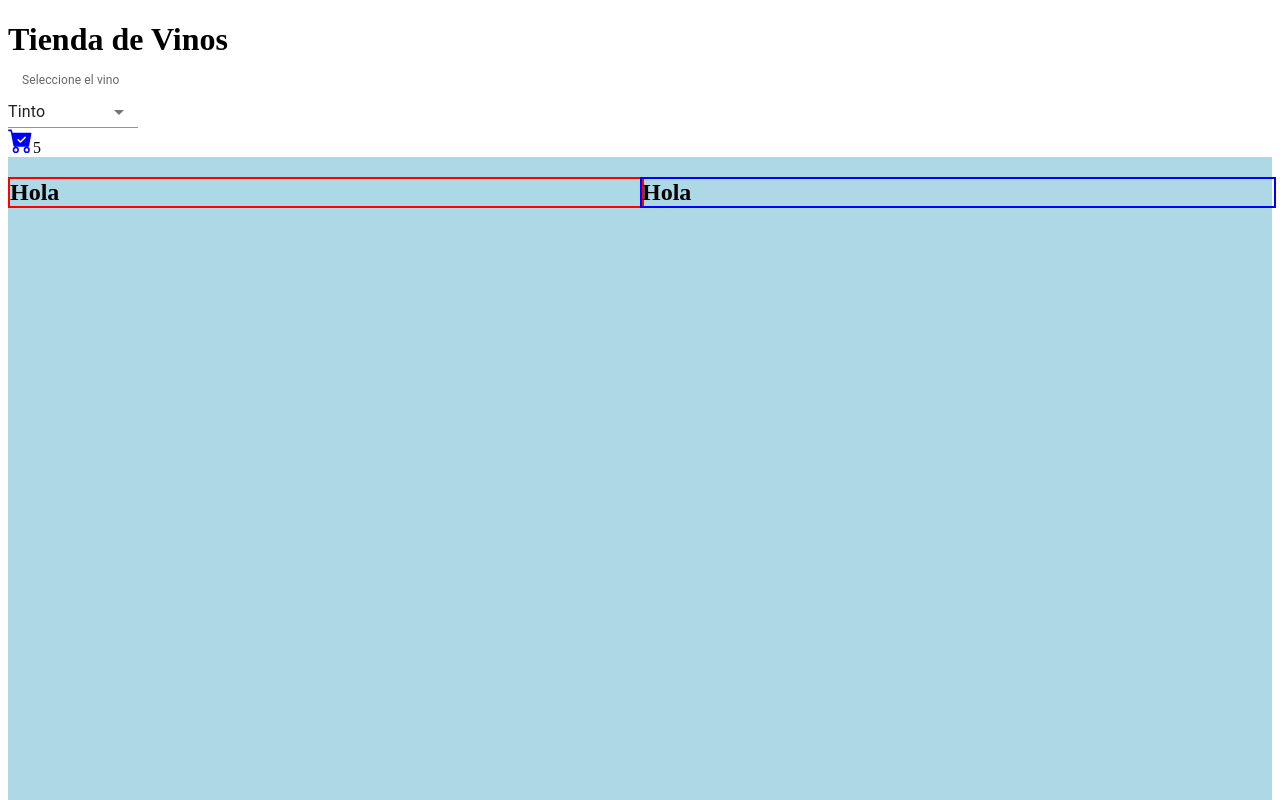
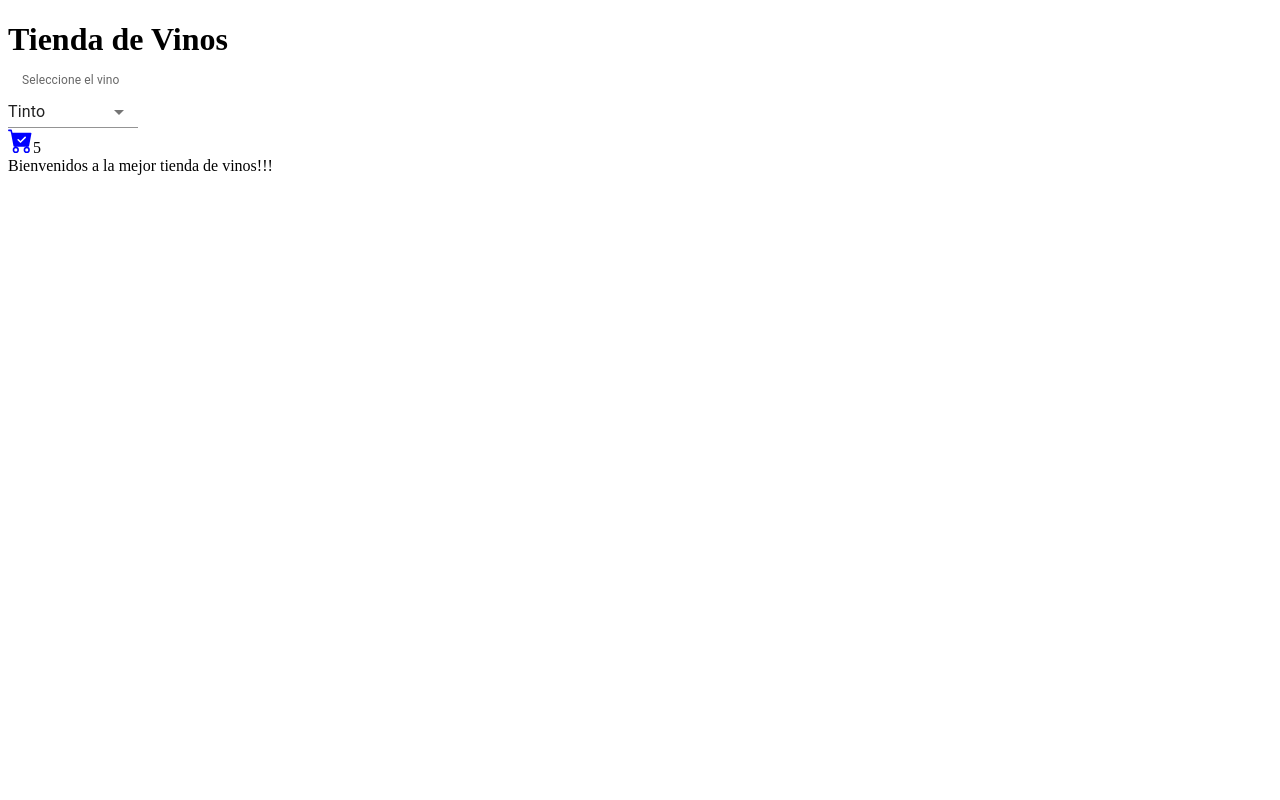
Before and after one commit to Rodymus/Tienda-de-Vinos-React-CH-RCG, a React (Vite) app: page / in a window 1280 px wide. Shown: the top 800 px of the page. Built offline with nearby package versions, Linux system fonts and the light colour scheme.

Commit message:
Se armaron mas carpetas

```diff
--- a/src/App.jsx
+++ b/src/App.jsx
@@ -1,6 +1,6 @@
-import ItemListContainer from "./components/ItemListContainer"
-import NavBar from "./components/NavBar"
-import GridComponent from "./components/gridComponent/GridComponent"
+import ItemListContainer from "./components/itemlist/ItemListContainer"
+import NavBar from "./components/navbar/NavBar"
+//import GridComponent from "./components/gridComponent/GridComponent"
 //import Login from "./components/login/Login"
 
 function App() {
@@ -8,8 +8,8 @@ function App() {
   return (
     <>
       <NavBar />
-      {/*<Login /> */}
-      <GridComponent />
+      {/* <Login /> */}
+      {/* <GridComponent /> */}
       <ItemListContainer greeting={"Bienvenidos a la mejor tienda de vinos!!!"} />
     </>
   )
--- a/src/components/ItemListContainer.jsx
+++ b/src/components/itemlist/ItemListContainer.jsx
@@ -1,4 +1,4 @@
-import React from 'react'
+
 
 const ItemListContainer = ({ greeting }) => {
   return (
--- a/src/components/NavBar.jsx
+++ b/src/components/navbar/NavBar.jsx
@@ -1,5 +1,5 @@
 
-import CartWidget from './CartWidget'
+import CartWidget from '../CartWidget'
 import Box from '@mui/material/Box';
 import InputLabel from '@mui/material/InputLabel';
 import FormControl from '@mui/material/FormControl';
```
